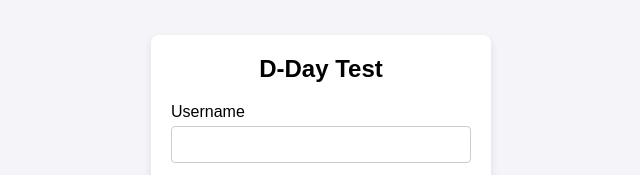
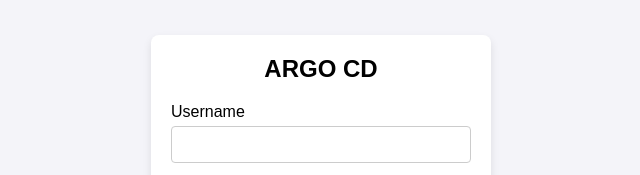
Before and after one commit to Rithwik0480/devops-test, a plain HTML site: page index.html in a window 1280 px wide. Shown: the part 213-388 px from the top of the page, 319-959 px from the left. Drawn offline with Linux system fonts and the light colour scheme.

Commit message:
Update index.html

```diff
--- a/index.html
+++ b/index.html
@@ -66,7 +66,7 @@
 </head>
 <body>
     <div class="login-container">
-        <h2>D-Day Test</h2>
+        <h2>ARGO CD</h2>
         <form action="/login" method="POST">
             <div class="form-group">
                 <label for="username">Username</label>
```
